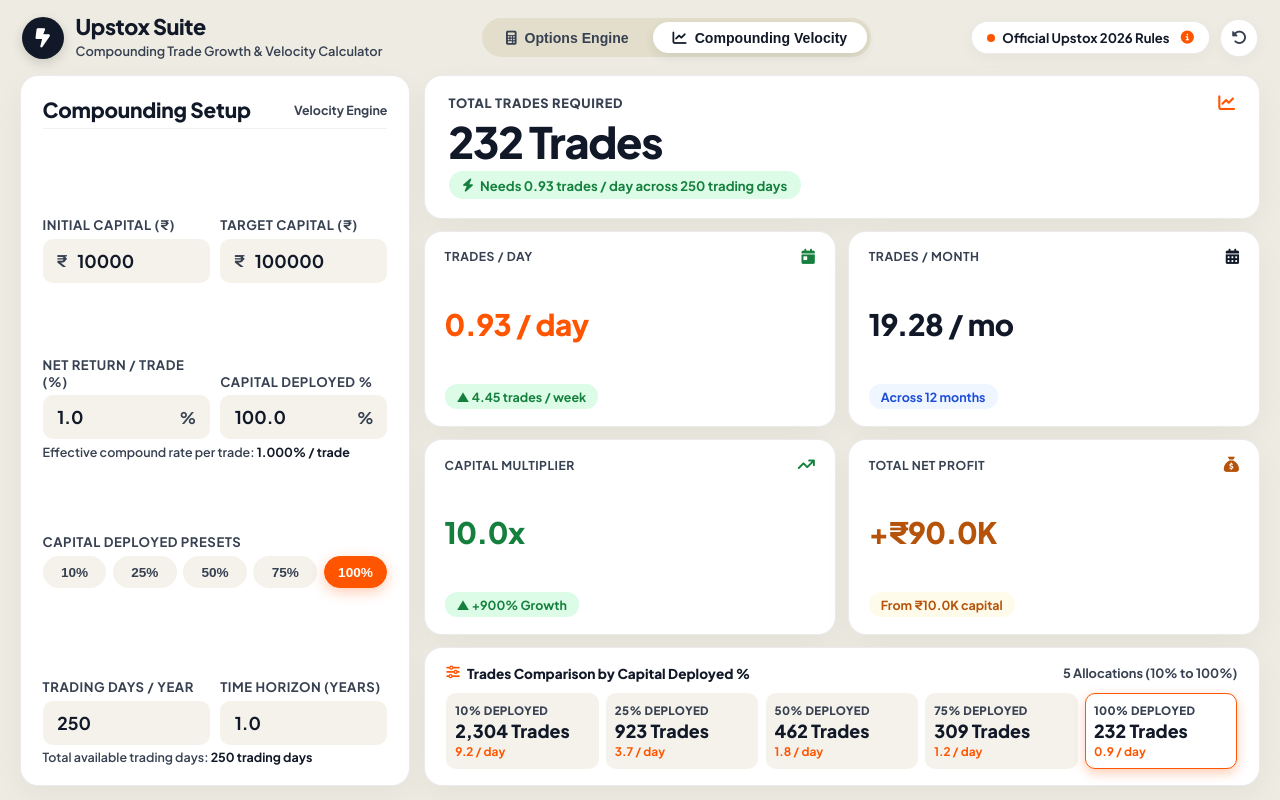
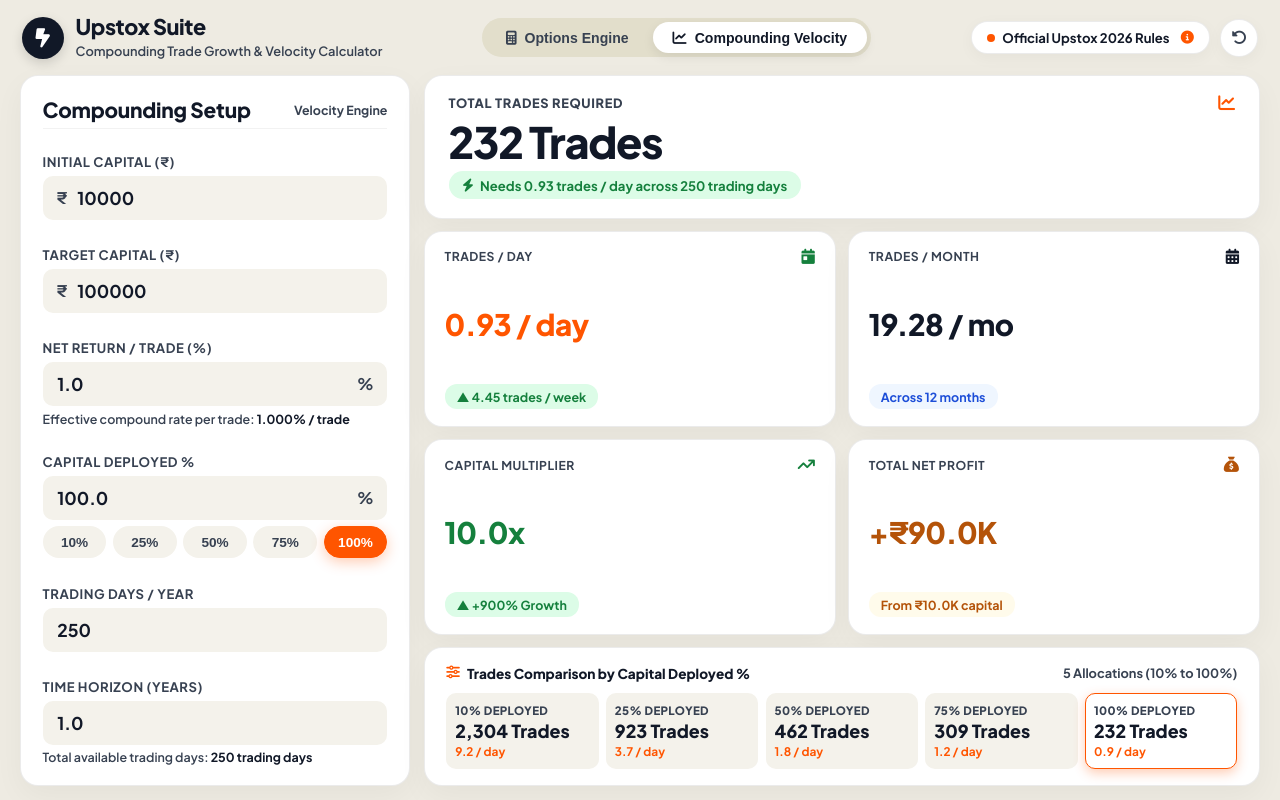
Before and after one commit to mohan1500a/upstox-calculator, a plain HTML site: page index.html in a window 1280 px wide. Both pictures are taken after a click on the button "Compounding Velocity". Drawn offline with Linux system fonts and the light colour scheme.

Commit message:
Convert compounding setup inputs into vertical single-column stacked layout

```diff
--- a/index.html
+++ b/index.html
@@ -10,7 +10,7 @@
     <link href="https://fonts.googleapis.com/css2?family=Inter:wght@400;500;600;700&family=Plus+Jakarta+Sans:wght@500;600;700;800&display=swap" rel="stylesheet">
     <!-- FontAwesome Icons -->
     <link rel="stylesheet" href="https://cdnjs.cloudflare.com/ajax/libs/font-awesome/6.4.0/css/all.min.css">
-    <link rel="stylesheet" href="styles.css?v=18.0">
+    <link rel="stylesheet" href="styles.css?v=19.0">
 </head>
 <body>
     <div class="viewport-app">
@@ -200,51 +200,42 @@
                     <span class="sub-date">Velocity Engine</span>
                 </div>
 
-                <!-- Initial & Final Capital Inputs -->
+                <!-- Initial Capital Input -->
                 <div class="input-group">
-                    <div class="grid-2">
-                        <div>
                     <label for="comp-initial-cap" class="input-label">Initial Capital (₹)</label>
                     <div class="input-field">
                         <span class="symbol">₹</span>
                         <input type="number" id="comp-initial-cap" value="10000" min="0" step="1000" inputmode="decimal">
                     </div>
                 </div>
-                        <div>
+
+                <!-- Target Capital Input -->
+                <div class="input-group">
                     <label for="comp-final-cap" class="input-label">Target Capital (₹)</label>
                     <div class="input-field">
                         <span class="symbol">₹</span>
                         <input type="number" id="comp-final-cap" value="100000" min="0" step="10000" inputmode="decimal">
                     </div>
                 </div>
-                    </div>
-                </div>
 
-                <!-- Return % per Trade & Capital Deployed % -->
+                <!-- Net Return % per Trade Input -->
                 <div class="input-group">
-                    <div class="grid-2">
-                        <div>
                     <label for="comp-return-pct" class="input-label">Net Return / Trade (%)</label>
                     <div class="input-field">
                         <input type="number" id="comp-return-pct" value="1.0" min="0" step="0.1" inputmode="decimal">
                         <span class="suffix">%</span>
                     </div>
+                    <div class="sub-info">Effective compound rate per trade: <strong id="comp-effective-rate">1.000%</strong></div>
                 </div>
-                        <div>
+
+                <!-- Capital Deployed % Input + Preset Chips -->
+                <div class="input-group">
                     <label for="comp-deploy-pct" class="input-label">Capital Deployed %</label>
                     <div class="input-field">
                         <input type="number" id="comp-deploy-pct" value="100.0" min="0" max="100" step="5" inputmode="decimal">
                         <span class="suffix">%</span>
                     </div>
-                        </div>
-                    </div>
-                    <div class="sub-info">Effective compound rate per trade: <strong id="comp-effective-rate">1.000%</strong></div>
-                </div>
-
-                <!-- Capital Deployed Preset Chips (10%, 25%, 50%, 75%, 100%) -->
-                <div class="input-group">
-                    <label class="input-label">Capital Deployed Presets</label>
-                    <div class="deploy-chips">
+                    <div class="deploy-chips mt-chip">
                         <button type="button" class="chip comp-deploy-chip" data-deploy="10">10%</button>
                         <button type="button" class="chip comp-deploy-chip" data-deploy="25">25%</button>
                         <button type="button" class="chip comp-deploy-chip" data-deploy="50">50%</button>
@@ -253,21 +244,19 @@
                     </div>
                 </div>
 
-                <!-- Trading Days & Number of Years -->
-                <div class="input-group mb-0">
-                    <div class="grid-2">
-                        <div>
+                <!-- Trading Days / Year Input -->
+                <div class="input-group">
                     <label for="comp-trading-days" class="input-label">Trading Days / Year</label>
                     <div class="input-field">
                         <input type="number" id="comp-trading-days" value="250" min="0" max="365" step="5" inputmode="numeric">
                     </div>
                 </div>
-                        <div>
+
+                <!-- Time Horizon (Years) Input -->
+                <div class="input-group mb-0">
                     <label for="comp-years" class="input-label">Time Horizon (Years)</label>
                     <div class="input-field">
                         <input type="number" id="comp-years" value="1.0" min="0" max="50" step="0.1" inputmode="decimal">
-                            </div>
-                        </div>
                     </div>
                     <div class="sub-info">Total available trading days: <strong id="comp-total-days">250 days</strong></div>
                 </div>
@@ -394,6 +383,6 @@
         </div>
     </div>
 
-    <script src="app.js?v=18.0"></script>
+    <script src="app.js?v=19.0"></script>
 </body>
 </html>
```
Lines whose indentation alone changed are shown as unchanged.
